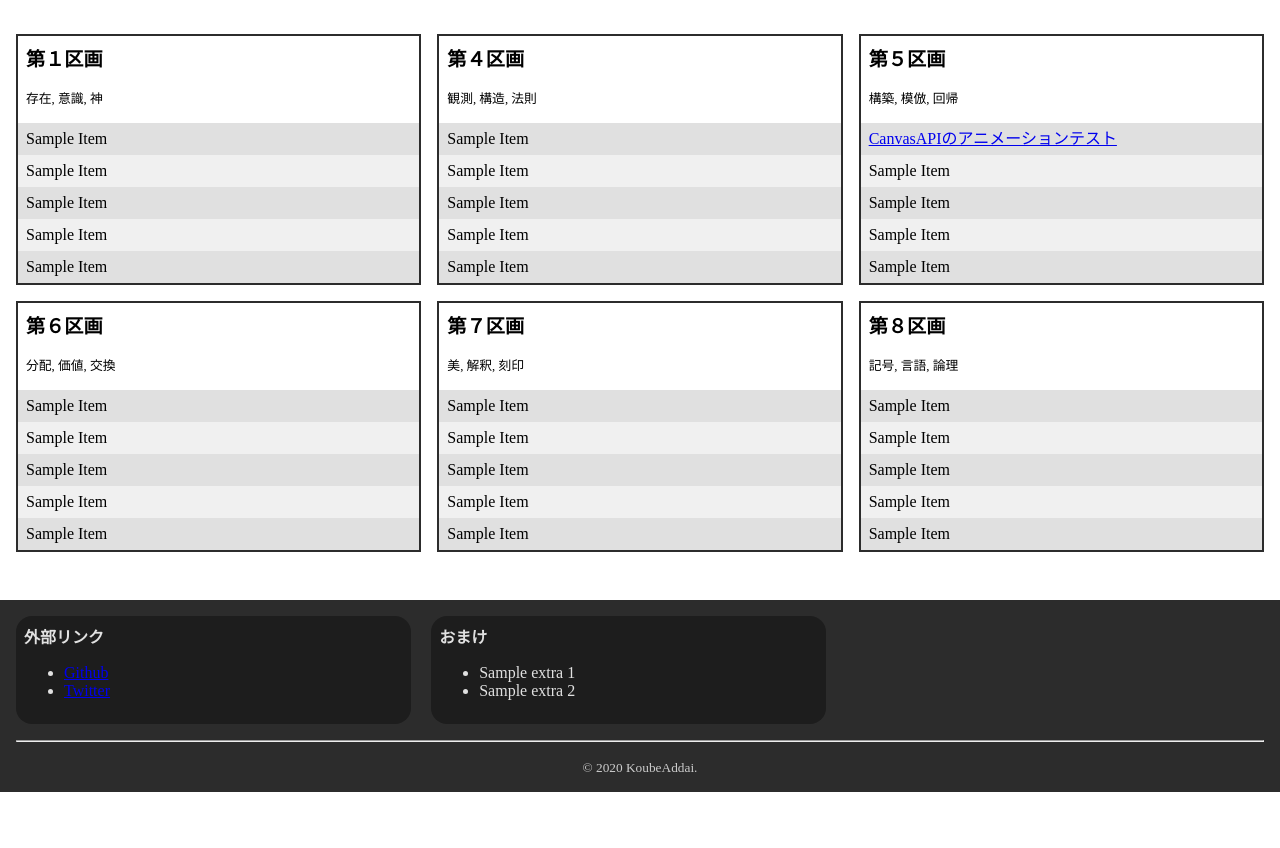
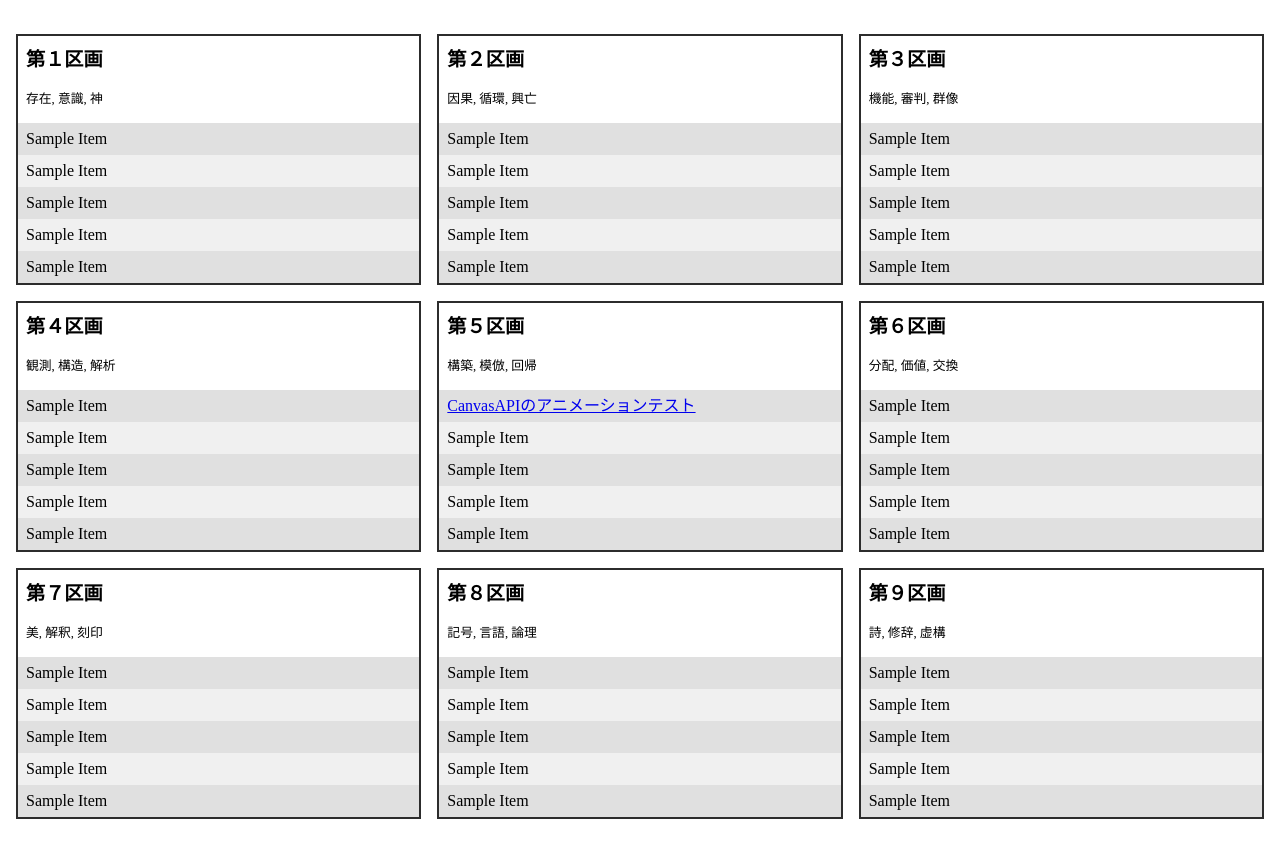
Before and after one commit to KoubeAddai/addais-strage, a plain HTML site: page index.html in a window 1280 px wide. Shown: the part 104-952 px from the top of the page. Before the commit the page ends 896 px from the top, so only its background shows below. Drawn offline with Linux system fonts and the light colour scheme.

Commit message:
Add section 2, 3, 9 to the index.html

```diff
--- a/index.html
+++ b/index.html
@@ -53,8 +53,50 @@
         </ul>
       </section>
       <section>
+        <h2>第２区画</h2>
+        <p>因果, 循環, 興亡</p>
+        <ul>
+          <li>
+            <a>Sample Item</a>
+          </li>
+          <li>
+            <a>Sample Item</a>
+          </li>
+          <li>
+            <a>Sample Item</a>
+          </li>
+          <li>
+            <a>Sample Item</a>
+          </li>
+          <li>
+            <a>Sample Item</a>
+          </li>
+        </ul>
+      </section>
+      <section>
+        <h2>第３区画</h2>
+        <p>機能, 審判, 群像</p>
+        <ul>
+          <li>
+            <a>Sample Item</a>
+          </li>
+          <li>
+            <a>Sample Item</a>
+          </li>
+          <li>
+            <a>Sample Item</a>
+          </li>
+          <li>
+            <a>Sample Item</a>
+          </li>
+          <li>
+            <a>Sample Item</a>
+          </li>
+        </ul>
+      </section>
+      <section>
         <h2>第４区画</h2>
-        <p>観測, 構造, 法則</p>
+        <p>観測, 構造, 解析</p>
         <ul>
           <li>
             <a>Sample Item</a>
@@ -159,7 +201,27 @@
           </li>
         </ul>
       </section>
-
+      <section>
+        <h2>第９区画</h2>
+        <p>詩, 修辞, 虚構</p>
+        <ul>
+          <li>
+            <a>Sample Item</a>
+          </li>
+          <li>
+            <a>Sample Item</a>
+          </li>
+          <li>
+            <a>Sample Item</a>
+          </li>
+          <li>
+            <a>Sample Item</a>
+          </li>
+          <li>
+            <a>Sample Item</a>
+          </li>
+        </ul>
+      </section>
     </div>
   </main>
   <footer class="indexFooter">
```
